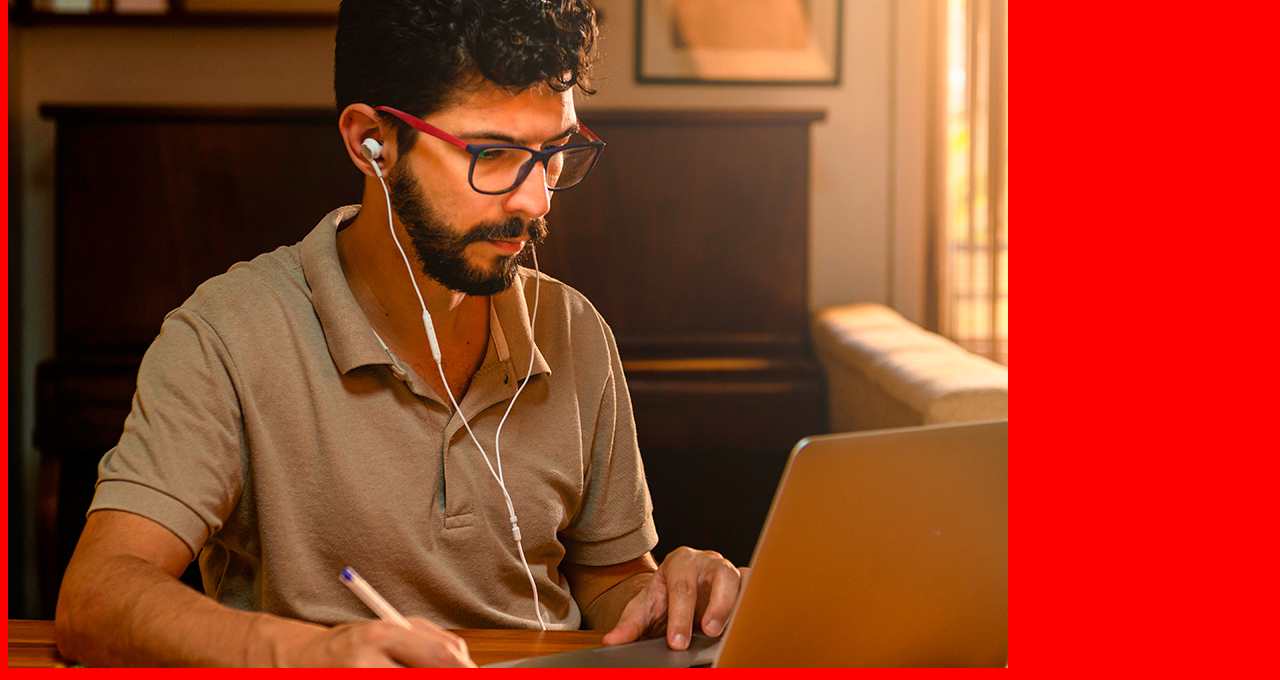
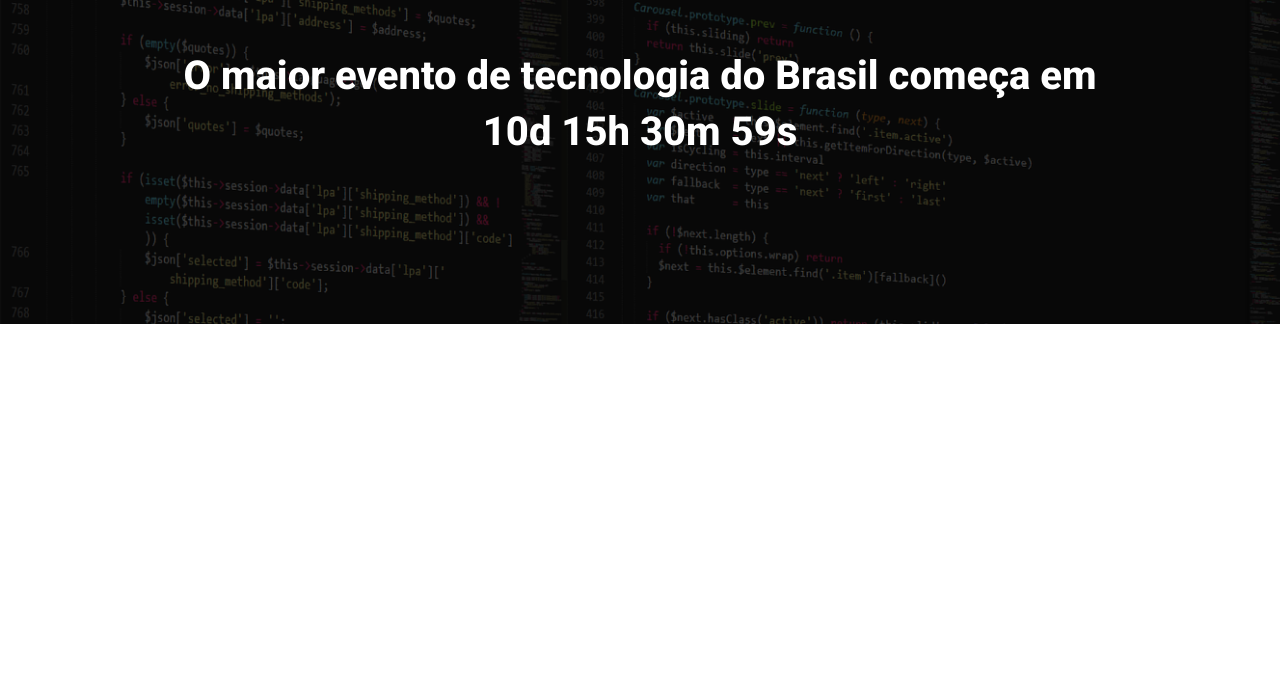
Before and after one commit to Mestre-Dos-Magoss/ebac_tech_tallks, a website built with Parcel: page src/index.html in a window 1280 px wide. Shown: the part 160-840 px from the top of the page. After the commit the page ends 800 px from the top, so only its background shows below. Built offline with nearby package versions, Linux system fonts and the light colour scheme.

Commit message:
criando o hero

```diff
--- a/src/index.html
+++ b/src/index.html
@@ -1,14 +1,21 @@
 <!DOCTYPE html>
-<html lang="en">
+<html lang="pt-br">
 <head>
     <meta charset="UTF-8">
     <meta name="viewport" content="width=device-width, initial-scale=1.0">
     <link rel="stylesheet" href="styles/main.scss">
+    <link rel="preconnect" href="https://fonts.googleapis.com">
+    <link rel="preconnect" href="https://fonts.gstatic.com" crossorigin>
+    <link href="https://fonts.googleapis.com/css2?family=Roboto:ital,wght@0,100..900;1,100..900&display=swap" rel="stylesheet">
     <title>Document</title>
 </head>
 <body>
-    <h1>Olá mundo, estou usando o parcel!</h1>
-    <img src="./images/frontend.png" alt="">
+    <section class="hero">
+        <div class="container">
+            <img class="hero__logo" src="./images/ebac_logo.svg" alt="Logo da Ebac">
+            <p class="hero__text">O maior evento de tecnologia do Brasil começa em 10d 15h 30m 59s</p>
+        </div>
+    </section>
     <script src="./scripts/main.js"></script>
 </body>
 </html>
--- /dev/null
+++ b/src/styles/_hero.scss
@@ -0,0 +1,57 @@
+
+.hero{
+    background-image:url(../images/fundo.png);
+    background-repeat:no-repeat;
+    background-size:cover;
+    padding-top:64px;
+    padding-bottom:100px;
+    position:relative;
+
+    .container{
+        position:relative;
+    }
+
+    &::before{// chamamos isto de overdalay
+        content:'';
+        position:absolute;
+        top:0;
+        left:0;
+        width:100%;
+        height:100%;
+        background-color:#000;
+        opacity:.7;
+    }
+
+    &__logo{
+        display:block;
+        height:80px;
+        margin:0 auto;
+    }
+
+    &__text{
+        text-align:center;
+        font-size:40px;
+        font-weight:800;
+        line-height:56px;
+        margin-bottom:64px;
+        margin-top:64px;
+    }
+
+    @media (max-width:640px){
+        padding:40px 0;
+
+        .container{
+            max-width:80%;
+        }
+
+        &__logo{
+            height:40px;
+        }
+
+        &__text{
+            font-size:22px;
+            line-height:24px;
+            margin:24px 0;
+        }
+    }
+}
--- a/src/styles/main.scss
+++ b/src/styles/main.scss
@@ -1,4 +1,25 @@
-body{
-    background-color:red;
-    color:green;
+@use 'hero';
+
+*{
+    padding:0;
+    margin:0;
+    box-sizing:border-box;
+    font-family:'Roboto',sans-serif;
+    color:#fff;
 }
+
+
+.container{
+    display:block;
+    margin:0 auto;
+    max-width:960px;
+    width:100%;
+
+    @media (max-width:640px){
+        max-width:80%;
+    }
+
+    @media (max-width:1023px){
+        max-width:90%;
+    }
+}
```
